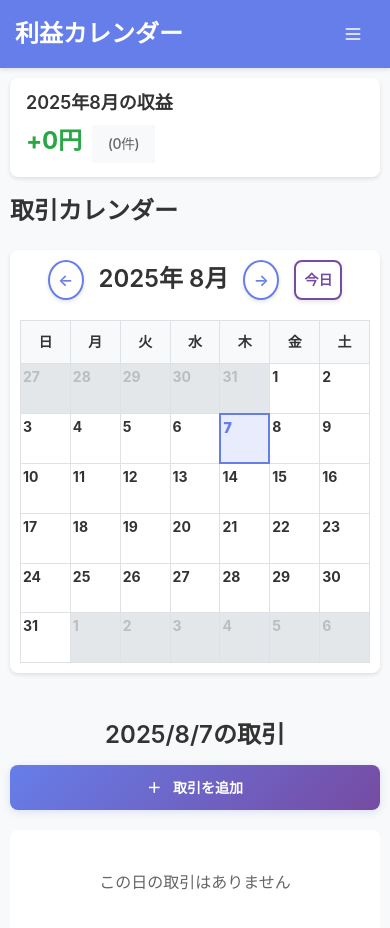
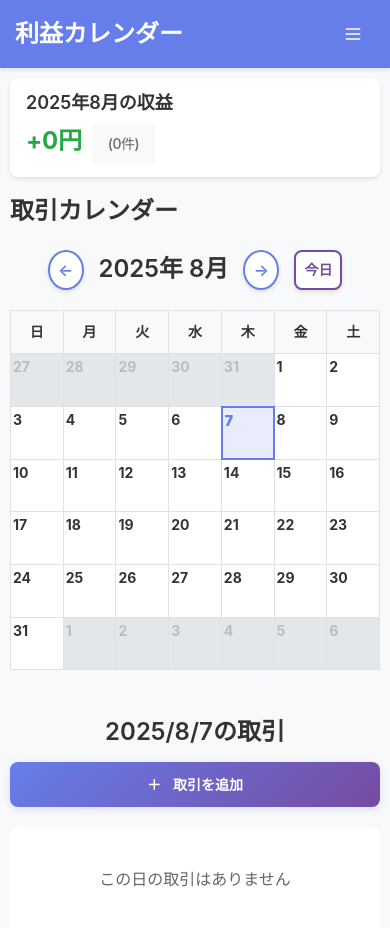
Before and after one commit to ivgtr/profit-calendar, a React (Vite) app: page / in a window 390 px wide. Shown: the top 928 px of the page. Built offline with nearby package versions, Linux system fonts and the light colour scheme.

Commit message:
style: update calendar styles for improved layout and spacing

```diff
--- a/src/components/features/calendar/Calendar.css
+++ b/src/components/features/calendar/Calendar.css
@@ -1,8 +1,4 @@
 .calendar {
-  background: var(--bg-primary);
-  border-radius: 8px;
-  padding: 20px;
-  box-shadow: var(--shadow-primary);
   position: relative;
 }
 
@@ -32,6 +28,8 @@
   transition: all 0.3s ease;
   box-shadow: var(--shadow-primary);
   padding: 0;
+  flex: 0 0 auto;
+  align-self: center;
 }
 
 .calendar-nav-button:hover:not(:disabled) {
@@ -136,7 +134,7 @@
   display: flex;
   flex-direction: column;
   align-items: center;
-  gap: 2px;
+  gap: 8px;
   flex: 1;
   justify-content: center;
   width: 100%;
@@ -211,10 +209,6 @@
 }
 
 @media (max-width: 768px) {
-  .calendar {
-    padding: 10px;
-  }
-
   .calendar-header {
     gap: 15px;
   }
@@ -242,13 +236,13 @@
   }
 
   .calendar-day .profit-loss {
-    font-size: var(--font-size-2xs);
+    font-size: var(--font-size-xs);
     line-height: var(--line-height-tight);
   }
 
   .calendar-day .profit-loss.profit,
   .calendar-day .profit-loss.loss {
-    font-size: var(--font-size-2xs);
+    font-size: var(--font-size-xs);
   }
 
   .calendar-day .trade-count {
```
